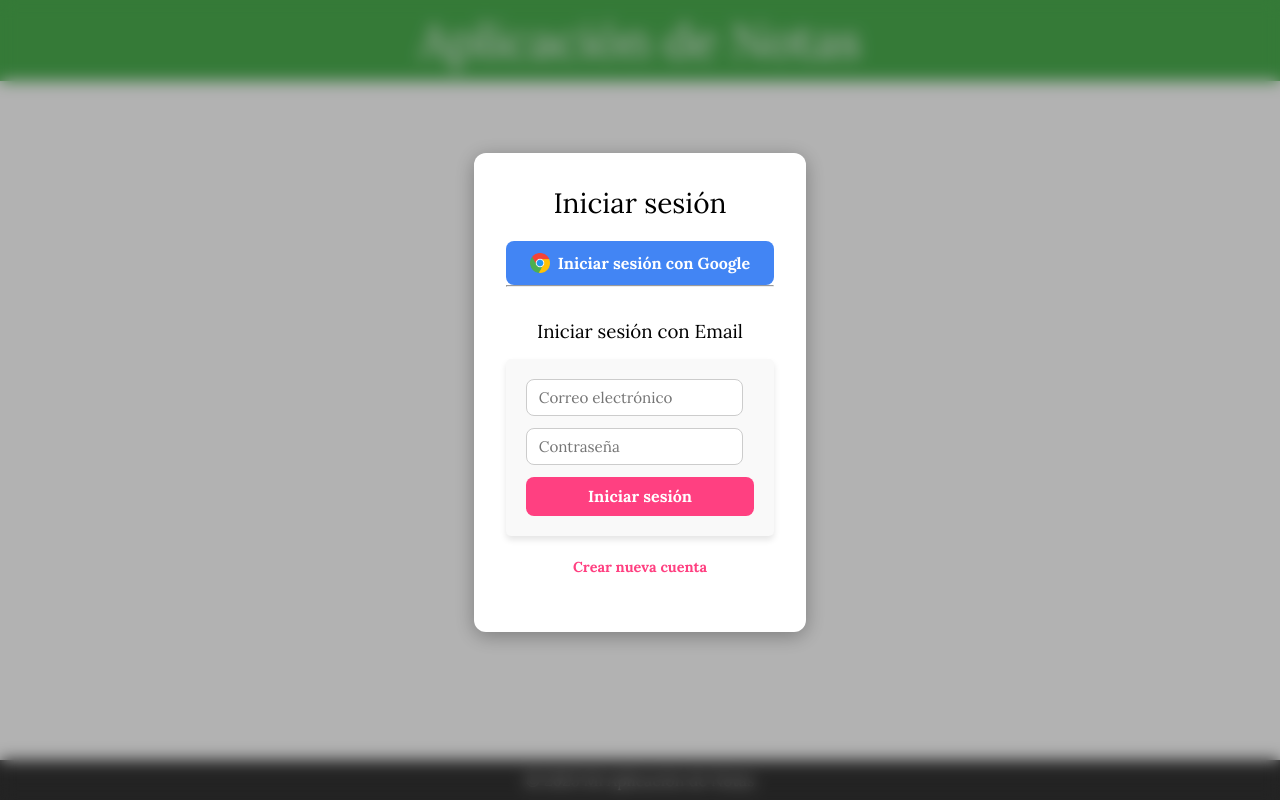
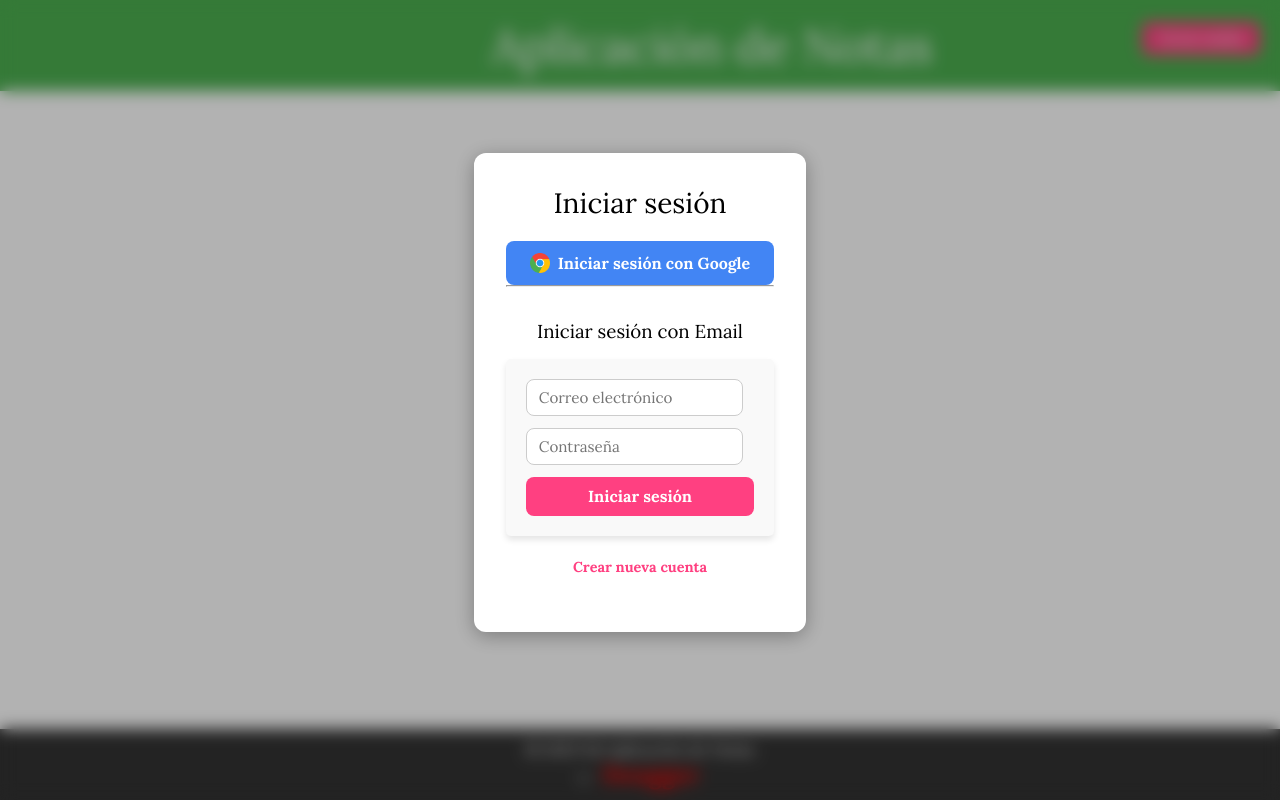
Before and after one commit to AlfredoRios24/3.Registro_notas_Client, a React (Vite) app: page / in a window 1280 px wide. Built offline with nearby package versions, Linux system fonts and the light colour scheme; a web font is replaced by a local one.

Commit message:
add swager and logout

```diff
--- a/src/App.css
+++ b/src/App.css
@@ -59,8 +59,21 @@
     font-size: 24px;
     width: 100%;
     box-sizing: border-box;
+    display: flex;
+    justify-content: space-between;
+    align-items: center;
   }
 
+    .header-left {
+    margin: 5px;
+    margin-left: 38%;
+
+  }
+
+  .header-right {
+    display: flex;
+    align-items: center;
+  }
 
   /* =============================
       Navegación
@@ -198,3 +211,17 @@ form {
   margin: 0 auto;
   font-family: sans-serif;
 }
+
+.logout-btn {
+  background-color: #ff4081;
+  color: white;
+  border: none;
+  padding: 8px 16px;
+  border-radius: 6px;
+  cursor: pointer;
+  font-weight: bold;
+}
+
+.logout-btn:hover {
+  background-color: #e91e63;
+}
--- a/src/App.tsx
+++ b/src/App.tsx
@@ -15,12 +15,22 @@ function App() {
     if (token) setUserLogged(true);
   }, []);
 
+  const handleLogout = () => {
+  localStorage.removeItem("token");
+  window.location.href = "/login"; // o usar navigate("/login");
+};
+
   return (
     <Router>
       <div className="app-container">
         <div className="main-content">
           <header>
-            <h1>Aplicación de Notas</h1>
+            <div className="header-left">
+              <h1>Aplicación de Notas</h1>
+            </div>
+              <div className="header-right">
+              <button onClick={handleLogout} className="logout-btn">Cerrar sesión</button>
+            </div>
           </header>
 
           {!userLogged ? (
@@ -33,6 +43,7 @@ function App() {
                 <ul>
                   <li><Link to="/">Lista de Notas</Link></li>
                   <li><Link to="/register">Registrar Nota</Link></li>
+
                 </ul>
               </nav>
 
@@ -48,6 +59,17 @@ function App() {
 
           <footer>
             <p className='p-footer'>&copy; 2025 Mi Aplicación de Notas</p>
+            <li>
+                <a
+                href="https://three-registro-notas-server.onrender.com/swagger-ui/index.html"
+                target="_blank"
+                rel="noopener noreferrer"
+                className="swagger-link"
+              >
+                Swagger
+              </a>
+
+            </li>
           </footer>
         </div>
       </div>
--- a/src/components/Auth/LoginPage.tsx
+++ b/src/components/Auth/LoginPage.tsx
@@ -1,8 +1,8 @@
 import { signInWithPopup } from "firebase/auth";
+import googlelogo from "../../assets/logoGoogle.png";
 import { auth, provider } from "./firebaseConfig";
 import LoginEmail from "./LoginEmail";
 import "./LoginPage.css";
-import googlelogo from "../../assets/logoGoogle.png"
 
 interface LoginPageProps {
   onLogin: () => void;
```
